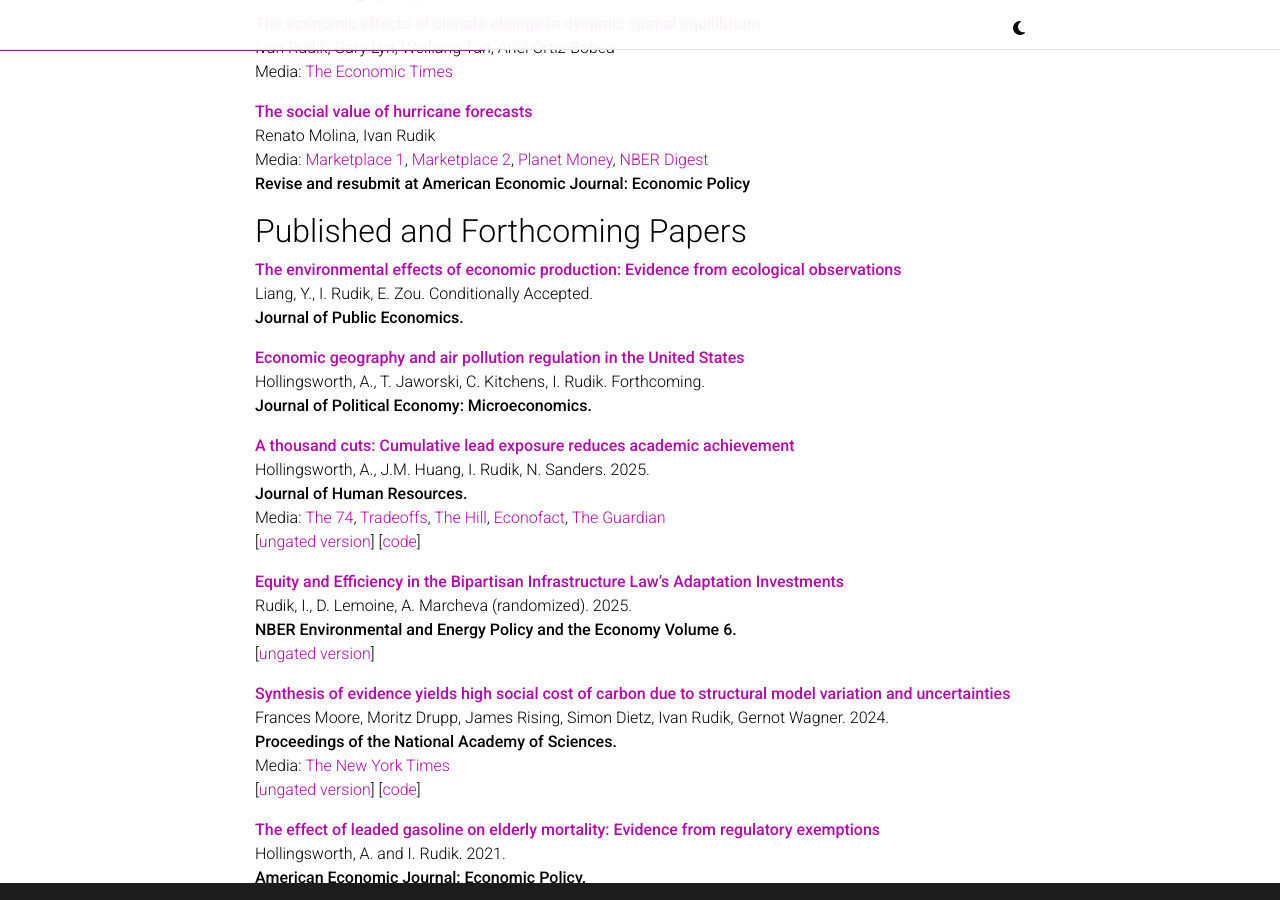
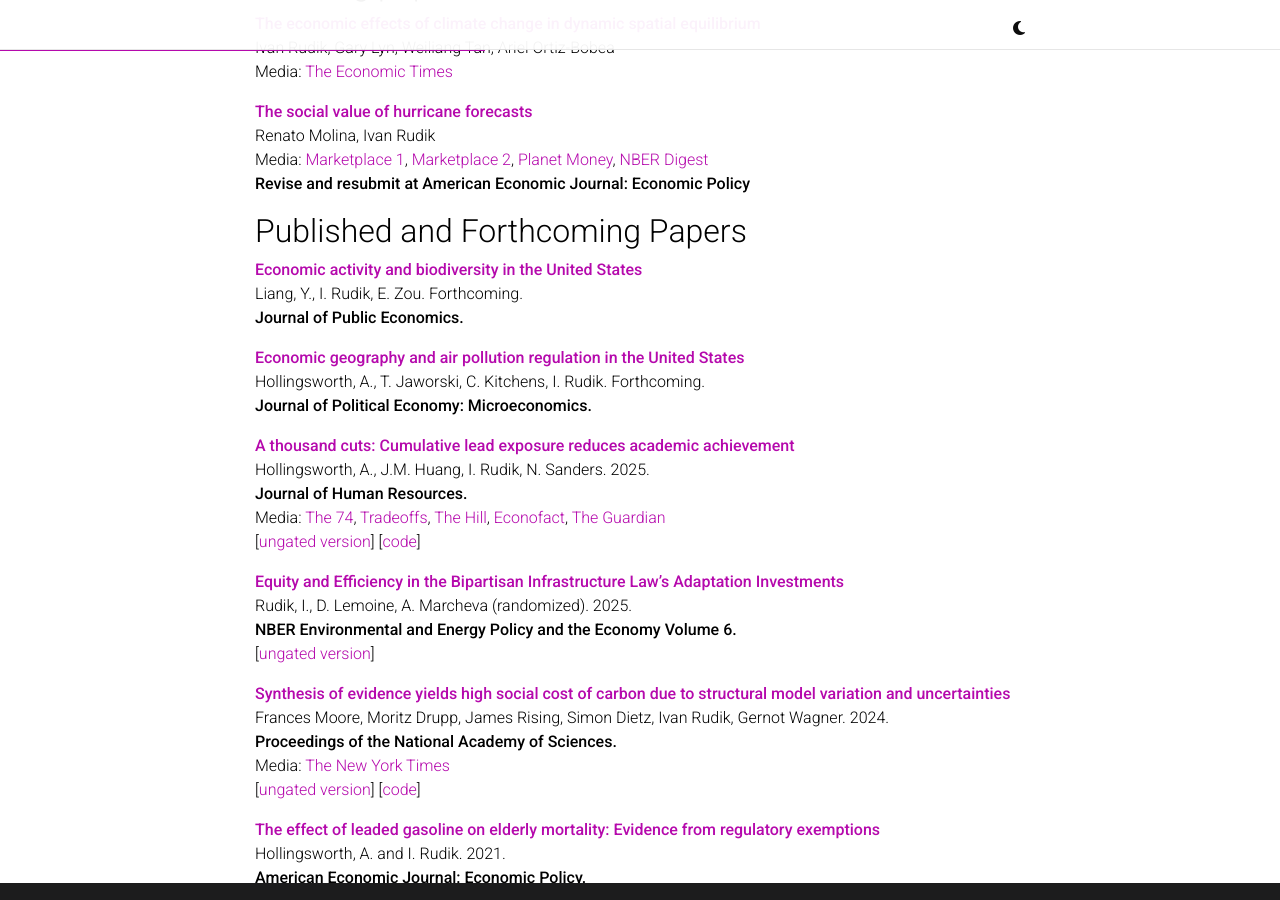
Before and after one commit to irudik/irudik.github.io, a Jekyll site: the page built from _pages/about.md, in a window 1280 px wide and 900 px high, scrolled down 939 px. Built offline with Jekyll 4.4.1, drawn with Linux system fonts in a browser that asks for light colours; comment, search, counter and statistics services are not loaded; a style sheet for code colours, icons or effects is not loaded.

Commit message:
update jpube

```diff
--- a/_pages/about.md
+++ b/_pages/about.md
@@ -70,11 +70,11 @@ Media: [Marketplace 1](https://www.marketplace.org/2024/06/13/better-hurricane-f
 
 ## Published and Forthcoming Papers
 
-**[The environmental effects of economic production: Evidence from ecological observations](https://osf.io/preprints/socarxiv/qy76a)**
-Liang, Y., I. Rudik, E. Zou. Conditionally Accepted.
+**[Economic activity and biodiversity in the United States](https://www.nber.org/papers/w29357)**
+Liang, Y., I. Rudik, E. Zou. Forthcoming.
 **Journal of Public Economics.**
 
-**[Economic geography and air pollution regulation in the United States](https://osf.io/preprints/socarxiv/x6fuw/)**
+**[Economic geography and air pollution regulation in the United States](https://www.nber.org/papers/w29845)**
 Hollingsworth, A., T. Jaworski, C. Kitchens, I. Rudik. Forthcoming.
 **Journal of Political Economy: Microeconomics.**
 
```
Also changed, not shown: 12 other files.
